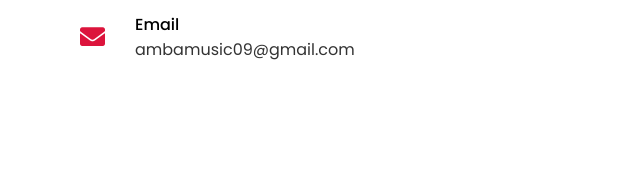
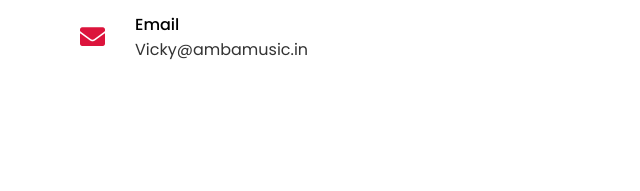
Before and after one commit to ambamusic/ambamusicofficial, a plain HTML site: page index.html in a window 1280 px wide. Shown: the part 4773-4964 px from the top of the page, 0-640 px from the left. Drawn offline with nearby package versions, Linux system fonts and the light colour scheme.

Commit message:
Update index.html

```diff
--- a/index.html
+++ b/index.html
@@ -250,8 +250,8 @@
                             <i class="fas fa-envelope"></i>
                             <div class="info">
                                 <div class="head">Email</div>
-                                <a href="mailto:ambamusic09@gmail.com">
-                                <div class="sub-title">ambamusic09@gmail.com</div>
+                                <a href="mailto:Vicky@ambamusic.in">
+                                <div class="sub-title">Vicky@ambamusic.in</div>
                                 </a>
                             </div>
                         </div>
```
